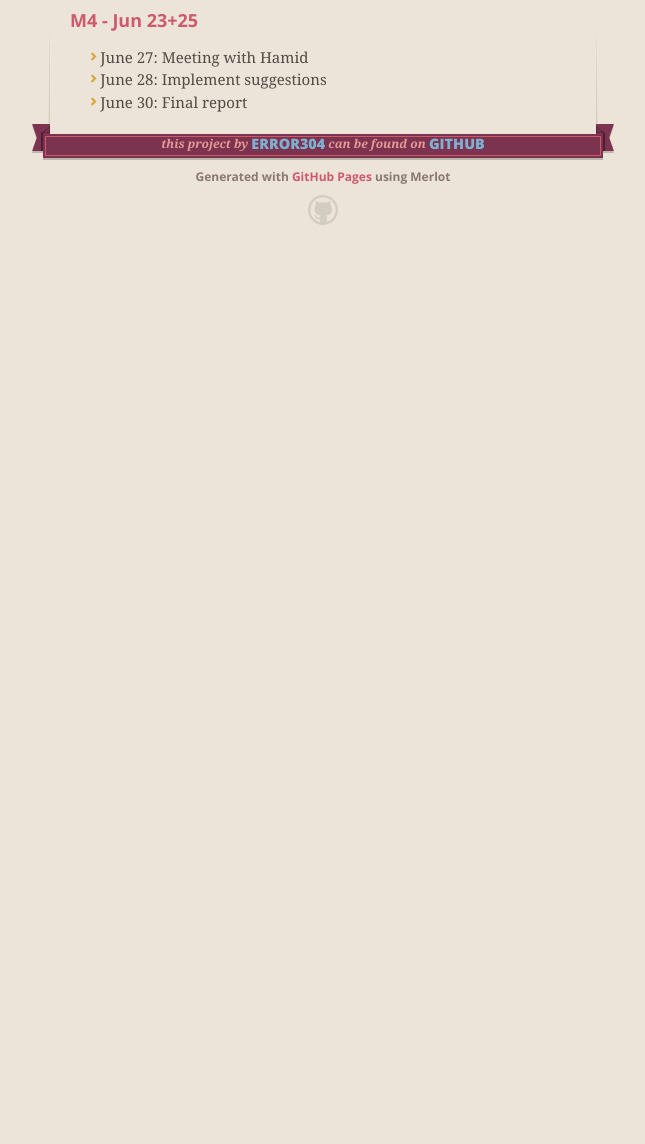
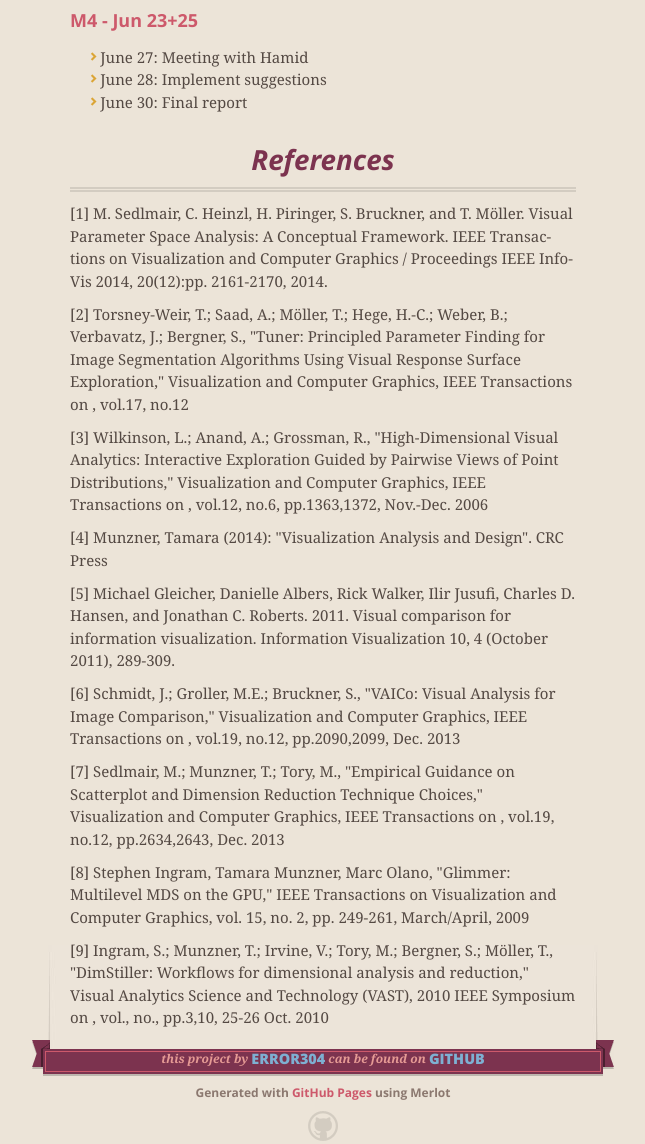
Before and after one commit to error304/VIS, a plain HTML site: page index.html in a window 1280 px wide. Shown: the part 8592-9736 px from the top of the page, without its empty margins (317-962 px from the left). Before the commit the page ends 8857 px from the top, so only its background shows below. Drawn offline with nearby package versions, Linux system fonts and the light colour scheme.

```diff
--- a/index.html
+++ b/index.html
@@ -274,6 +274,30 @@ This view would users quickly help to figure out how the overall tree is structu
 <li>June 28: Implement suggestions</li>
 <li>June 30: Final report</li>
 </ul>
+
+<h1>
+<a id="references" class="anchor" href="#references" aria-hidden="true"><span class="octicon octicon-link"></span></a>References</h1>
+
+<p>[1] M. Sedlmair, C. Heinzl, H. Piringer, S. Bruckner, and T. Möller. Visual
+Parameter Space Analysis: A Conceptual Framework. IEEE Transac-
+tions on Visualization and Computer Graphics / Proceedings IEEE Info-
+Vis 2014, 20(12):pp. 2161-2170, 2014.</p>
+
+<p>[2] Torsney-Weir, T.; Saad, A.; Möller, T.; Hege, H.-C.; Weber, B.; Verbavatz, J.; Bergner, S., "Tuner: Principled Parameter Finding for Image Segmentation Algorithms Using Visual Response Surface Exploration," Visualization and Computer Graphics, IEEE Transactions on , vol.17, no.12</p>
+
+<p>[3] Wilkinson, L.; Anand, A.; Grossman, R., "High-Dimensional Visual Analytics: Interactive Exploration Guided by Pairwise Views of Point Distributions," Visualization and Computer Graphics, IEEE Transactions on , vol.12, no.6, pp.1363,1372, Nov.-Dec. 2006</p>
+
+<p>[4] Munzner, Tamara (2014): "Visualization Analysis and Design". CRC Press</p>
+
+<p>[5] Michael Gleicher, Danielle Albers, Rick Walker, Ilir Jusufi, Charles D. Hansen, and Jonathan C. Roberts. 2011. Visual comparison for information visualization. Information Visualization 10, 4 (October 2011), 289-309.</p>
+
+<p>[6] Schmidt, J.; Groller, M.E.; Bruckner, S., "VAICo: Visual Analysis for Image Comparison," Visualization and Computer Graphics, IEEE Transactions on , vol.19, no.12, pp.2090,2099, Dec. 2013</p>
+
+<p>[7] Sedlmair, M.; Munzner, T.; Tory, M., "Empirical Guidance on Scatterplot and Dimension Reduction Technique Choices," Visualization and Computer Graphics, IEEE Transactions on , vol.19, no.12, pp.2634,2643, Dec. 2013</p>
+
+<p>[8] Stephen Ingram, Tamara Munzner, Marc Olano, "Glimmer: Multilevel MDS on the GPU," IEEE Transactions on Visualization and Computer Graphics, vol. 15, no. 2, pp. 249-261, March/April, 2009 </p>
+
+<p>[9] Ingram, S.; Munzner, T.; Irvine, V.; Tory, M.; Bergner, S.; Möller, T., "DimStiller: Workflows for dimensional analysis and reduction," Visual Analytics Science and Technology (VAST), 2010 IEEE Symposium on , vol., no., pp.3,10, 25-26 Oct. 2010</p>
       </section>
 
       <footer>
```
Also changed, not shown: params.json (+1 -1 lines).
